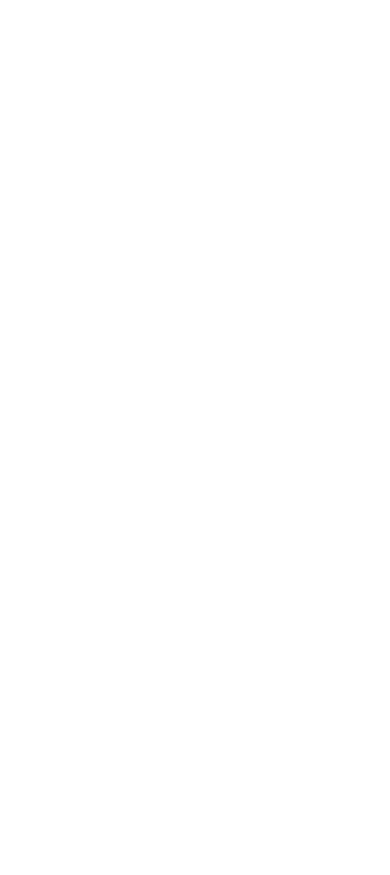
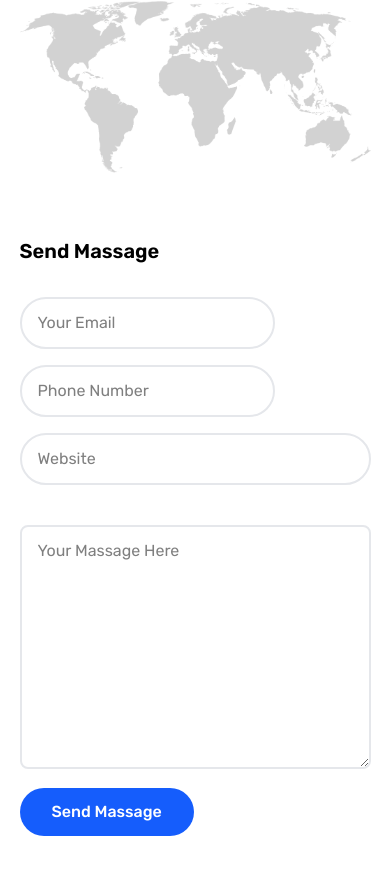
Before and after one commit to MadeByHosein/Next.js-Projects, a Next.js app in the folder modern-web-agency-website/: page / in a window 390 px wide. Shown: the part 9221-10096 px from the top of the page. Before the commit the page ends 8966 px from the top, so only its background shows below. Built offline with nearby package versions, Linux system fonts and the light colour scheme.

Commit message:
add Contact Sec

```diff
--- /dev/null
+++ b/modern-web-agency-website/component/Home/Contact/Contact.tsx
@@ -0,0 +1,125 @@
+'use client'
+import Image from "next/image"
+import {useForm} from 'react-hook-form'
+
+interface FormData {
+    email: string;
+    phoneNumber?: string;
+    website?: string;
+    message: string;
+}
+
+const Contact = () => {
+
+    const {register , handleSubmit , reset , formState: {errors}} = useForm<FormData>()
+
+    const onFormSubmit = async (data: FormData) => {
+
+        try {
+            const response = await fetch('/api/contact', {
+                method: 'POST',
+                body: JSON.stringify(data)  // ارسال به backend
+            })
+            if (response.ok) {
+                alert('Your Massage Was Sent')
+                reset()
+            } else {
+                const error = await response.json()
+                alert(`Eror: ${error.massage || 'please try again'}`)
+            }
+        }catch(error) {
+            alert('Error accured')
+        }
+    }
+
+  return (
+    <div id="contact" className="py-20">
+        <div>
+            <h1 className="text-red-500 dark:text-red-300 font-medium text-center">
+                Our Contact Information
+            </h1>
+            <h1 className="text-center text-3xl  md:text-4xl lg:text-5xl text-gray-900 dark:text-gray-100 mt-4 font-bold tracking-wider">
+                Join Our Workplaces Around The World
+            </h1>
+        </div>
+        <div className="w-[90%] md:w-[80%] lg:w-[70%] mx-auto ">
+            <Image
+                src={'/images/map.png'}
+                alt='map'
+                width={900}
+                height={900}
+                className="mx-auto mt-16"
+            />
+            <div className="mt-16">
+                <h1 className="text-xl font-semibold">
+                    Send Massage
+                </h1>
+                {/* Form Section */}
+                <form onSubmit={handleSubmit(onFormSubmit)}>
+                    <div className="grid grid-cols-1 sm:grid-cols-2 lg:grid-cols-3 gap-4 mt-8">
+
+                    {/* input email */}
+                        <div className="relative">
+                            <input
+                                type="email"
+                                placeholder="Your Email"
+                                className="border-2 border-gray-200 px-4 py-3 outline-none rounded-full"
+                                {...register('email', {
+                                    required: 'Email is required' ,
+                                    pattern: {
+                                    value: /^[^\s@]+@[^\s@]+\.[^\s@]+$/,
+                                    message: 'Please enter a valid email'
+                                }})
+                                }/>
+                            {errors.email && <p className="text-red-500 text-xs mt-2  absolute -bottom-6 left-2">{errors.email.message}</p>}
+                        </div>
+
+                    {/* input phoneNumber */}
+                        <div className="relative">
+                            <input
+                                type="text"
+                                placeholder="Phone Number"
+                                className="border-2 border-gray-200 px-4 py-3 outline-none rounded-full"
+                                {...register('phoneNumber', {
+                                    required: 'Phone Number is required' ,
+                                    pattern: {
+                                        value: /^[0-9]{10,11}$/,  // فقط 10 یا 11 رقم
+                                        message: 'enter valid phone number (10-11 digits)'
+                                    }
+                                })}
+                            />
+                            {errors.phoneNumber && <p className="text-red-500 text-xs mt-2 whitespace-nowrap  absolute -bottom-6 left-2">{errors.phoneNumber.message}</p>}
+                        </div>
+
+                    {/* input Website */}
+                        <input
+                            type="text"
+                            placeholder="Website"
+                            className="border-2 border-gray-200 px-4 py-3 outline-none rounded-full"
+                            {...register('website')}
+                        />
+                    {/* Text Area */}
+                    </div>
+                    <div className="relative">
+                        <textarea
+                            placeholder="Your Massage Here"
+                            rows={9}
+                            className="mt-10 w-full border-2 outline-none border-gray-200 px-4 py-3 rounded-lg"
+                            {...register('message',{
+                                required: 'You Neeed Write Somthing',
+
+                            })}
+                            />
+                            {errors.message && <p className="text-red-500 text-xs mt-2 absolute -bottom-6 left-60">{errors.message.message}</p>}
+                        </div>
+                    <button type="submit" className="bg-blue-600 hover:bg-blue-700 text-white px-8 py-3 mt-3 rounded-full font-medium transition-colors cursor-pointer">
+                        Send Massage
+                    </button>
+                </form>
+            </div>
+        </div>
+    </div>
+  )
+}
+
+export default Contact
--- a/modern-web-agency-website/component/Home/Hero/Hero.tsx
+++ b/modern-web-agency-website/component/Home/Hero/Hero.tsx
@@ -153,7 +153,7 @@
                     </Link>
 
                     <Link
-                        href={'#'}
+                        href={'#contact'}
                         className="inline-flex items-center justify-center text-white dark:text-white px-8 py-4 border rounded-full border-white font-semibold hover:bg-white hover:text-gray-900 transition-all duration-300 transform hover:scale-105 shadow-lg hover:shadow-2xl "
                     >
                         <span>Contact Us</span>
--- a/modern-web-agency-website/component/Home/Home.tsx
+++ b/modern-web-agency-website/component/Home/Home.tsx
@@ -1,4 +1,4 @@
-import {Hero , About , Services, WhyChoose, Price, ClientReview, Order} from '../Home'
+import {Hero , About , Services, WhyChoose, Price, ClientReview, Order, Contact} from '../Home'
 
 const Home = () => {
   return (
@@ -10,6 +10,7 @@
       <Price />
       <ClientReview />
       <Order />
+      <Contact />
     </div>
   )
 }
--- a/modern-web-agency-website/component/Home/index.js
+++ b/modern-web-agency-website/component/Home/index.js
@@ -5,3 +5,4 @@
 export {default as Price} from './Price/Price'
 export {default as ClientReview} from './ClientReview/ClientReview'
 export {default as Order} from './Order/Order'
+export {default as Contact} from './Contact/Contact'
--- a/modern-web-agency-website/package.json
+++ b/modern-web-agency-website/package.json
@@ -13,6 +13,7 @@
     "next-themes": "^0.4.6",
     "react": "19.2.4",
     "react-dom": "19.2.4",
+    "react-hook-form": "^7.76.0",
     "react-icons": "^5.6.0",
     "react-multi-carousel": "^2.8.6",
     "react-parallax-tilt": "^1.7.328",
```
Also changed, not shown: 1 other file (tests, documents, lock files or other folders).
